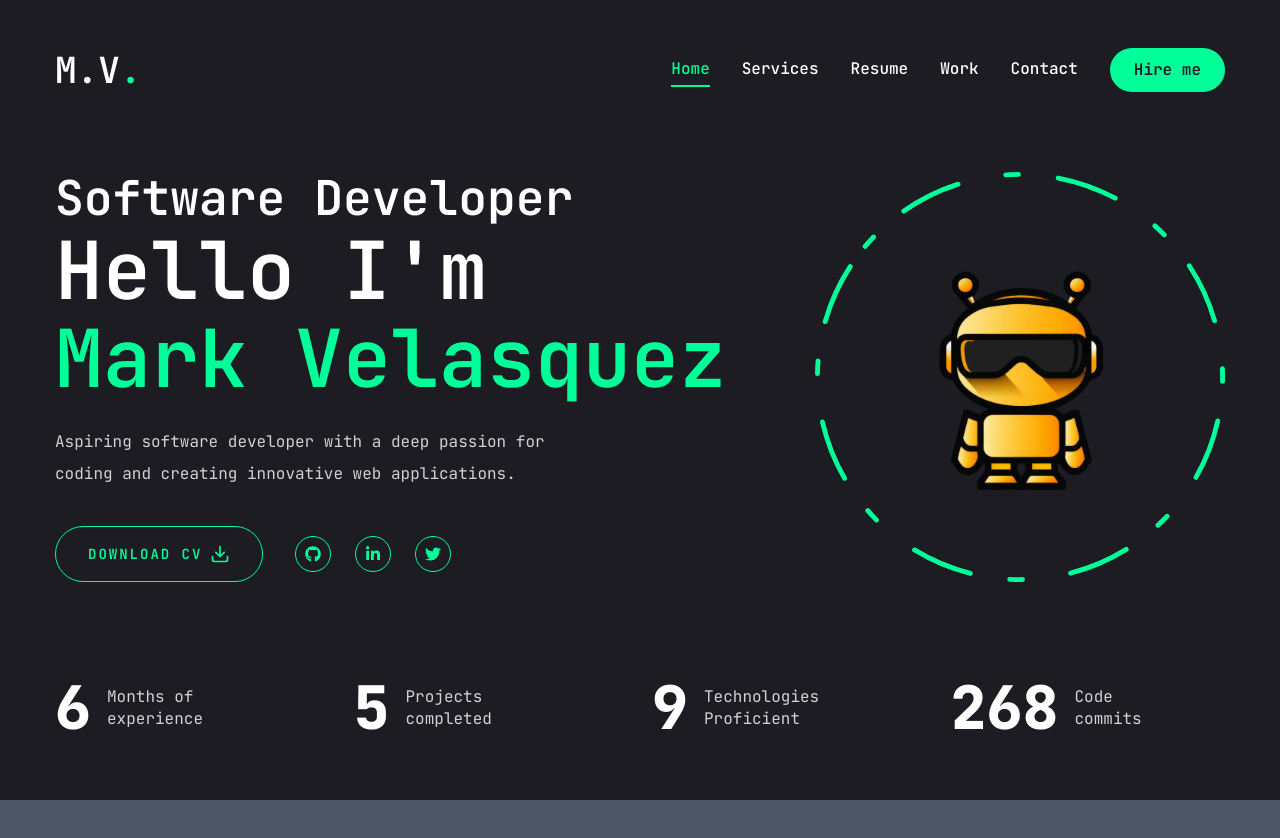
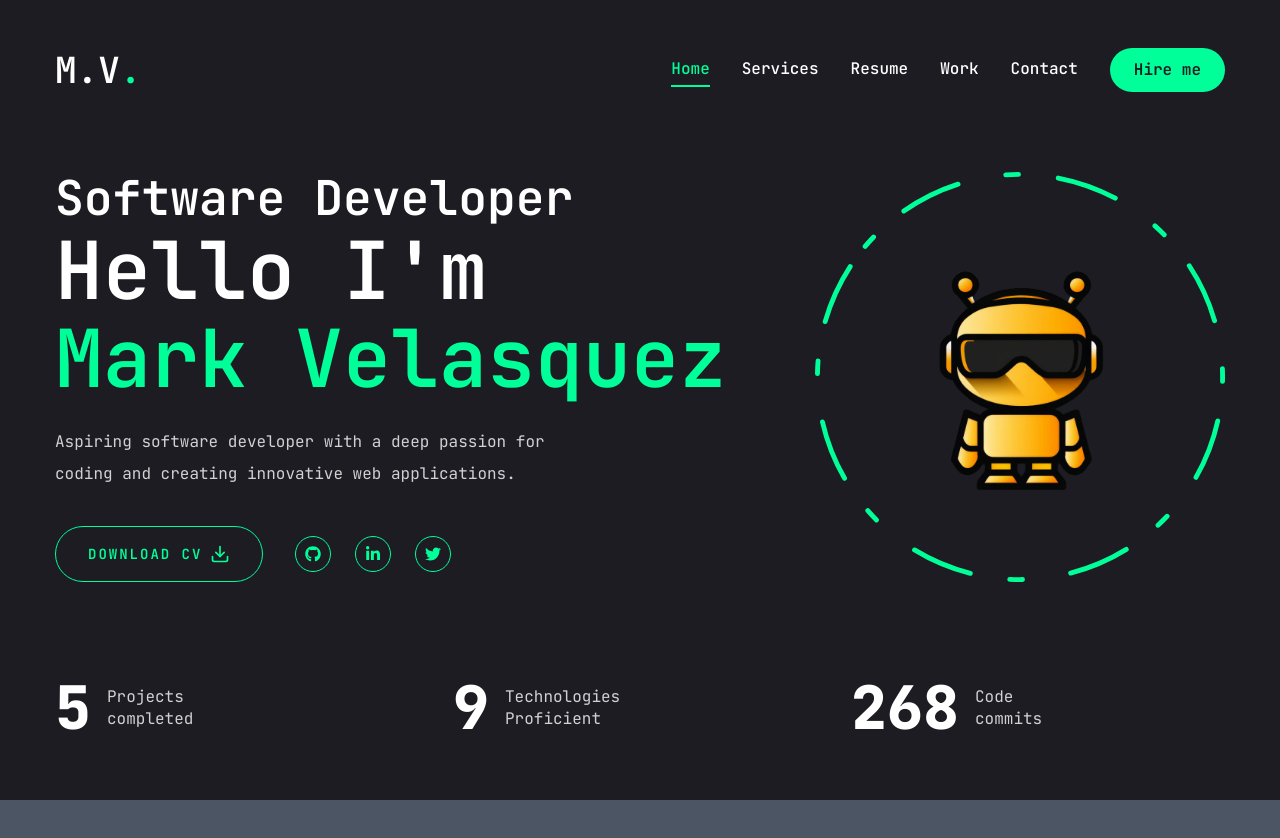
Before and after one commit to CodePnut/Project-5-Web-Portfolio, a Next.js app: page / in a window 1280 px wide. Shown: the top 838 px of the page. Built offline with nearby package versions, Linux system fonts and the light colour scheme.

Commit message:
removed redundant codes

```diff
--- a/components/Stats.jsx
+++ b/components/Stats.jsx
@@ -3,10 +3,6 @@
 import CountUp from "react-countup";
 
 const stats = [
-  {
-    num: 6,
-    text: "Months of experience",
-  },
   {
     num: 5,
     text: "Projects completed",
```
